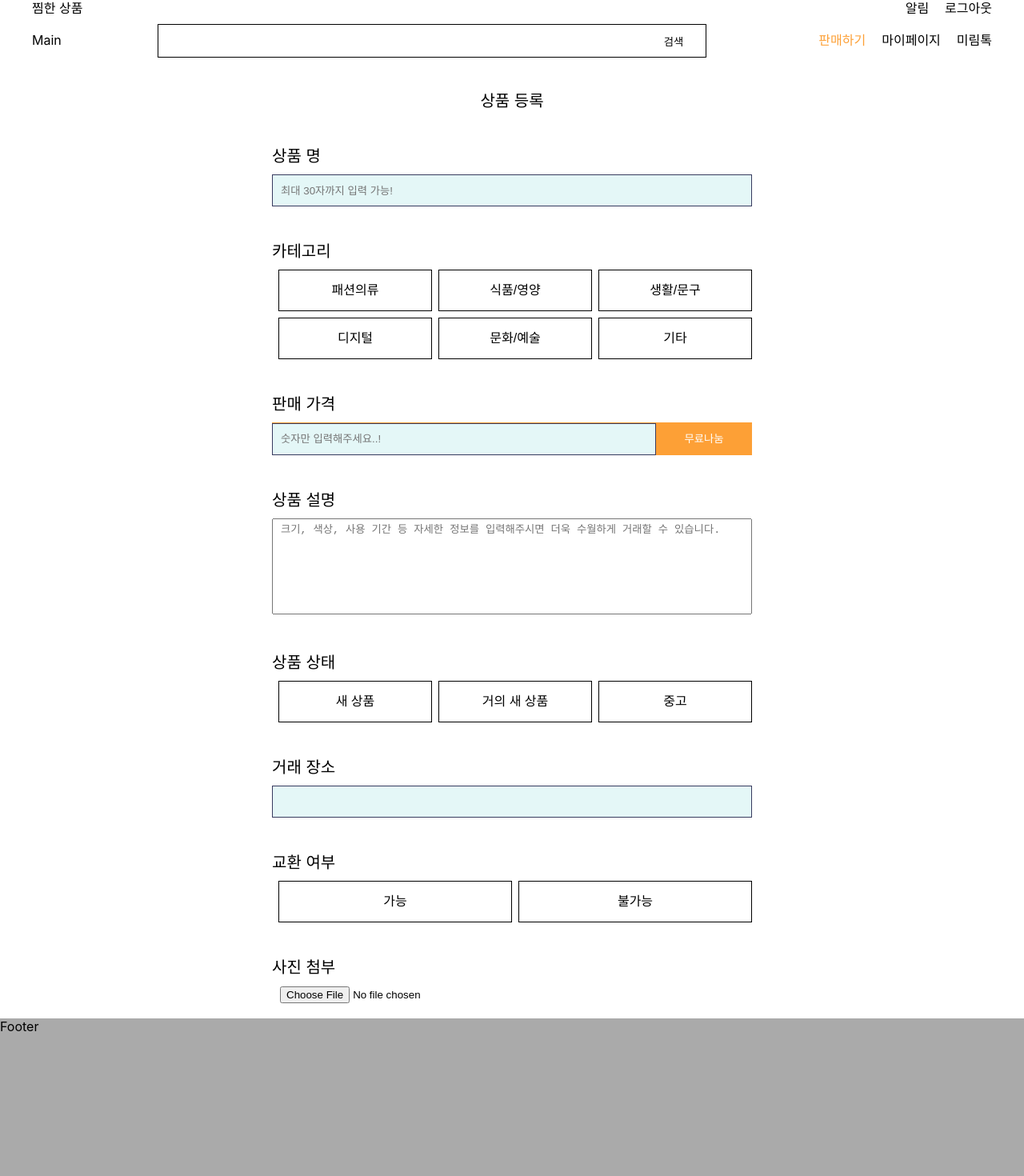
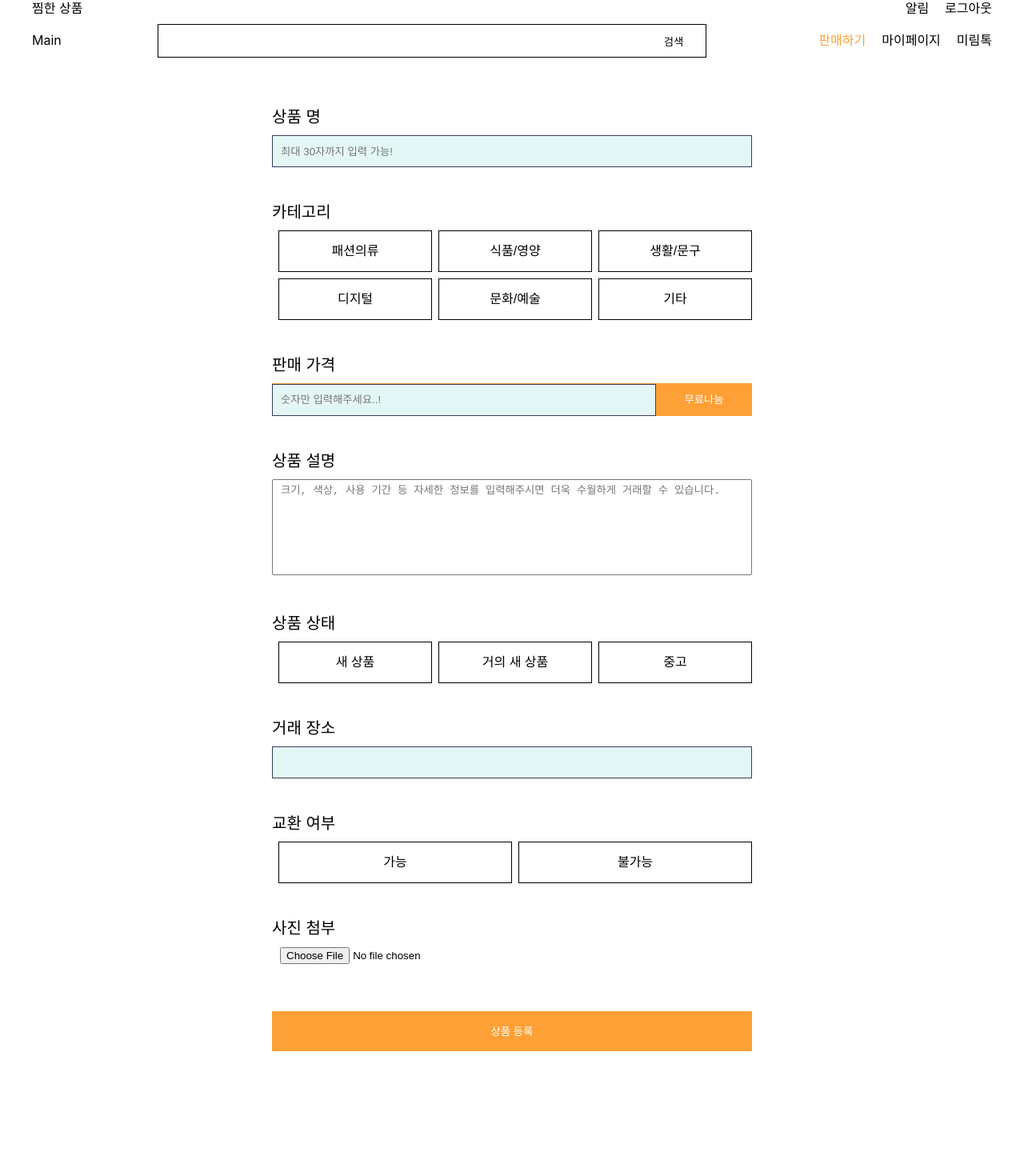
Before and after one commit to Sookhee/mirim_jangteo, a React (Create React App) app in the folder frontend/: page /post in a window 1280 px wide. Shown: the part 30-1500 px from the top of the page at 80% size. Built offline with nearby package versions, Linux system fonts and the light colour scheme.

Commit message:
scss 수정 - 카테고리 선택하는거 추가해야됨..

```diff
--- a/frontend/src/components/detail.js
+++ b/frontend/src/components/detail.js
@@ -11,6 +11,7 @@ const Detail = ({match}) => {
             prod_title: "레몬 챌린지 하실분..?",
             prod_seller: "정민지ㅣ지지",
             prod_price: 1000,
+            prod_category: "식품/영양",
             prod_isSell: "판매중",
             prod_state: "새 상품",
             prod_isChange: "불가능",
@@ -26,7 +27,7 @@ const Detail = ({match}) => {
     return (
         <div className="detail">
             <hr/>
-            전체 > {"음식"}
+            전체 > {prodState.product.prod_category}
             <hr/>
             <div className="product">
                 <div className="wrap-info">
--- a/frontend/src/components/footer.js
+++ b/frontend/src/components/footer.js
@@ -5,7 +5,9 @@ class Footer extends Component {
     render() {
         return (
             <div className="footer">
-                Footer
+                <div className="content">
+                    Footer
+                </div>
             </div>
         );
     }
--- a/frontend/src/components/nav.js
+++ b/frontend/src/components/nav.js
@@ -22,7 +22,7 @@ class Nav extends Component {
             <div className="nav">
                 <div className="navbar">
                     <div className="nav-item">
-                        <NavLink to={"/mypage/" + this.props.user_id + "/pick"} activeStyle={{color: '#fda036'}}>찜한 상품</NavLink>
+                        <NavLink to={"/mypage/" + this.props.user_id + "/pick"}>찜한 상품</NavLink>
                     </div>
                     <div className="nav-item">
                         <NavLink to={"/alert"} className="in-item" activeStyle={{color: '#fda036'}}>알림</NavLink>
--- a/frontend/src/components/post.js
+++ b/frontend/src/components/post.js
@@ -5,7 +5,6 @@ class Post extends Component {
     render() {
         return (
             <div className="post">
-                <div className="title">상품 등록</div>
                 <form>
                     <div className="question">상품 명</div>
                     <div className="info">
@@ -65,6 +64,7 @@ class Post extends Component {
                     <div className="info">
                         <input type="file"/>
                     </div>
+                    <button type="submit" className="submit-button">상품 등록</button>
                 </form>
             </div>
         );
--- a/frontend/src/style/detail.scss
+++ b/frontend/src/style/detail.scss
@@ -70,6 +70,5 @@
     }
 
     .info{
-        margin-bottom: 100px;
     }
 }
--- a/frontend/src/style/footer.scss
+++ b/frontend/src/style/footer.scss
@@ -1,6 +1,10 @@
 .footer{
     width: 100%;
-    height: 200px;
-    background: #aaa;
+    padding-top: 100px;
     clear: both;
+    .content{
+        width: 100%;
+        height: 200px;
+        background: #383b5f;
+    }
 }
--- a/frontend/src/style/mypage.scss
+++ b/frontend/src/style/mypage.scss
@@ -11,7 +11,7 @@
         }
         .profile-item{
             margin-left: 100px;
-            color: #abdddc;
+            color: #ffffff;
             .name{
                 font-size: 22px;
                 margin-bottom: 40px;
@@ -21,7 +21,7 @@
                 background: none;
                 border: none;
                 margin-left: 10px;
-                color: white;
+                color: #abdddc;
                 &:focus{outline: none;}
             }
         }
--- a/frontend/src/style/post.scss
+++ b/frontend/src/style/post.scss
@@ -1,12 +1,6 @@
 .post{
     width: 600px;
-    margin: 0 auto;
-
-    .title{
-        font-size: 20px;
-        text-align: center;
-        margin: 40px 0 20px;
-    }
+    margin: 60px auto 100px;
 
     .question{
         margin: 40px 0 10px;
@@ -94,4 +88,14 @@
             }
         }
     }
+
+    .submit-button{
+        width: 100%;
+        height: 50px;
+        background: #fda036;
+        border: none;
+        margin: 40px 0 0;
+        color: #ffffff;
+        &:focus{outline: none;}
+    }
 }
--- a/frontend/src/style/product.scss
+++ b/frontend/src/style/product.scss
@@ -16,6 +16,7 @@
     float: left;
     .img{
         width: 100%;
+        height: 180px;
     }
 
     .title{
```
Also changed, not shown: frontend/src/components/title.js (deleted, +0 -14 lines), frontend/src/components/home.js (line endings or trailing spaces).
